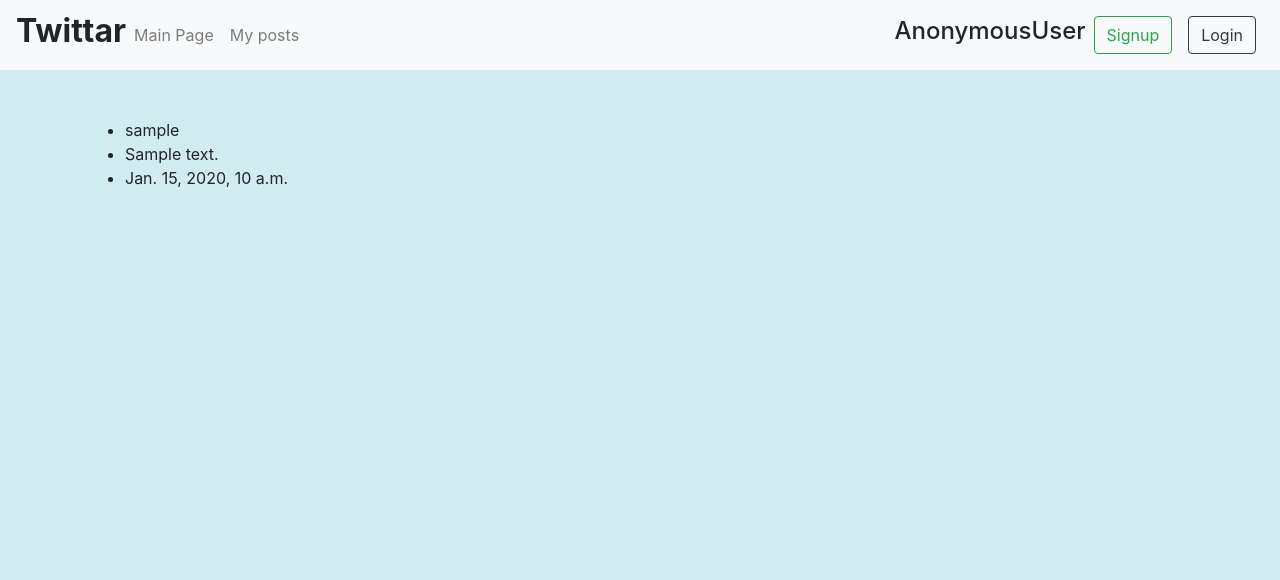
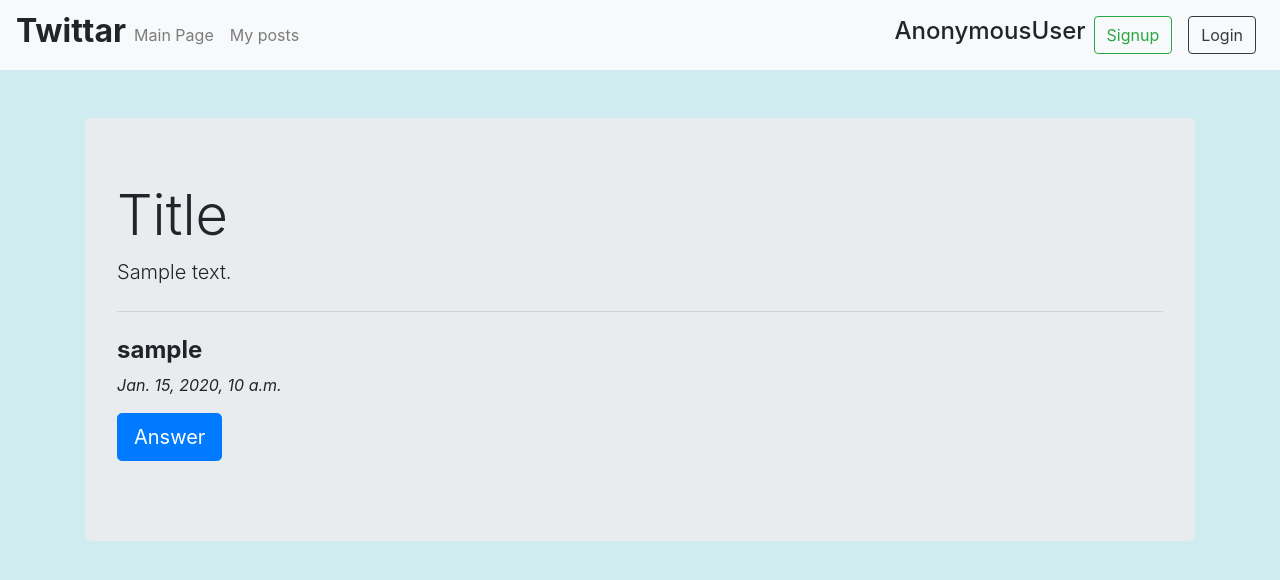
Before and after one commit to Arytur/Twittar, a Django app: page /mailbox/1/1/ in a window 1280 px wide. Shown: the top 580 px of the page. Run offline with Django 3.2, Linux system fonts and the light colour scheme; tables that the repository leaves empty hold one stand-in row (values such as "Sample post"); some libraries are stand-ins or nearby versions.

Commit message:
mailbox fixed

```diff
--- a/twittar_app/templates/message.html
+++ b/twittar_app/templates/message.html
@@ -2,10 +2,15 @@
 
 {% block content %}
     <div class="container">
-        <ul>
-            <li>{{ message.sent_by.get_username }}</li>
-            <li>{{ message.message }}</li>
-            <li>{{ message.date }}</li>
-        </ul>
+        <div class="jumbotron">
+          <h1 class="display-4">Title</h1>
+          <p class="lead">{{ message.message }}</p>
+          <hr class="my-4">
+          <h4><strong>{{ message.sent_by.get_username }}</strong></h4>
+          <p><i>{{ message.date }}</i></p>
+          <p class="lead">
+            <a class="btn btn-primary btn-lg" href="#" role="button">Answer</a>
+          </p>
+        </div>
     </div>
 {% endblock %}
--- a/twittar_app/views.py
+++ b/twittar_app/views.py
@@ -64,7 +64,7 @@ class PostView(LoginRequiredMixin, View):
     def get(self, request, post_id):
         tweet = Tweet.objects.get(id=post_id)
         form = AddCommentForm()
-        comments = Comments.objects.filter(tweet_id=post_id)
+        comments = Comments.objects.filter(tweet_id=post_id).order_by('creation_date')
         ctx = {
             'tweet': tweet,
             'form': form,
```
Also changed, not shown: twittar_app/templates/user_info.html (+8 -6 lines).
